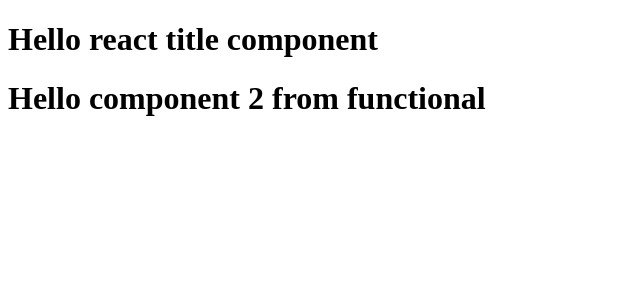
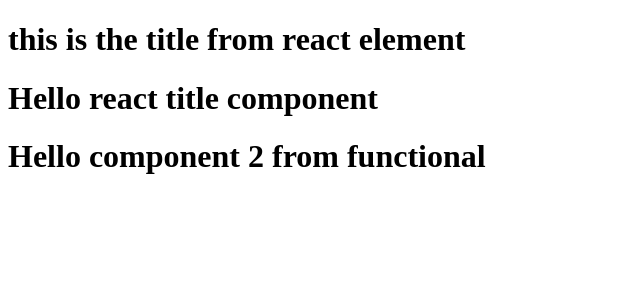
Before and after one commit to ankushpille/Namasthe-react, a React (Vite) app: page / in a window 1280 px wide. Shown: the top 300 px of the page, without its empty margins (0-640 px from the left). Built offline with nearby package versions, Linux system fonts and the light colour scheme.

Commit message:
using {} to test js code works in jsx

```diff
--- a/App.js
+++ b/App.js
@@ -17,9 +17,14 @@ const HeadingComponent = () => {
     return <h1>Hello namsthe from functional component</h1>
 }
 
+const title = (
+     <h1>this is the title from react element</h1>
+)
+
 //2way
 const HeadingComponent2 = () => (
     <div id="container">
+    {title}
     <TitleComponent/>
      <h1>Hello component 2 from functional</h1>
      </div>
```
